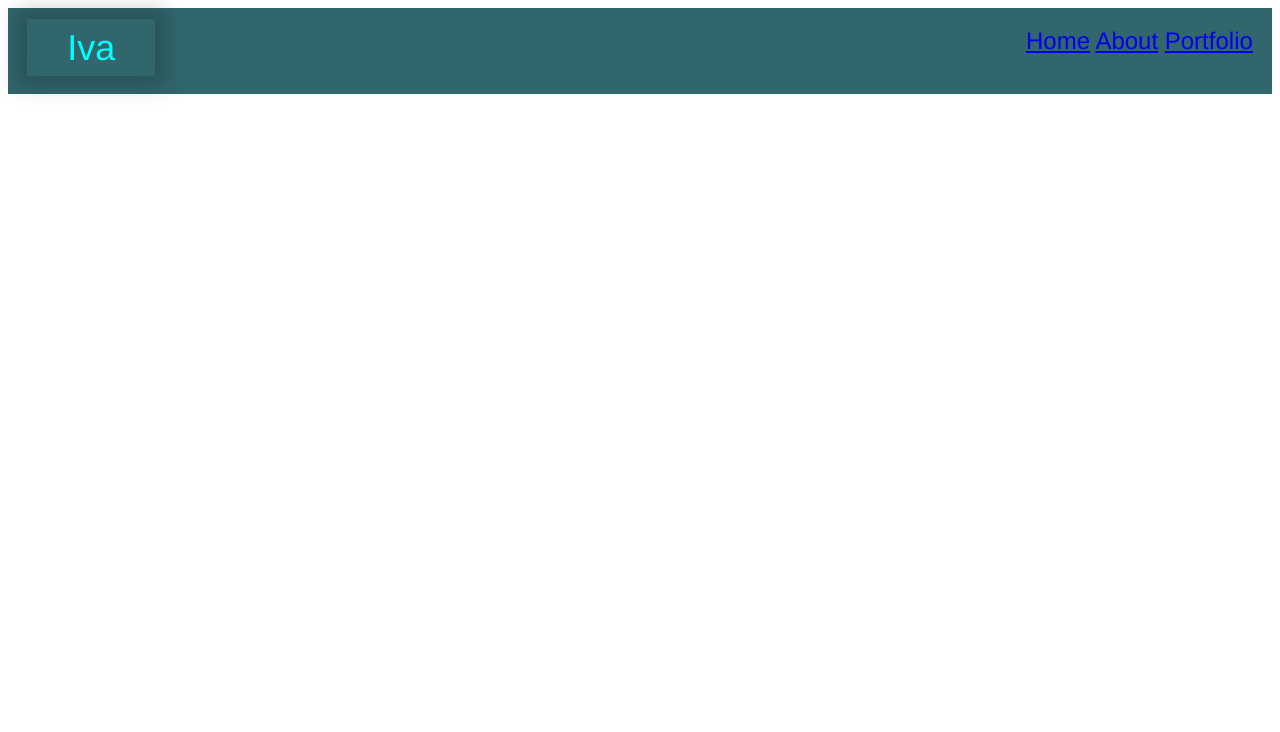
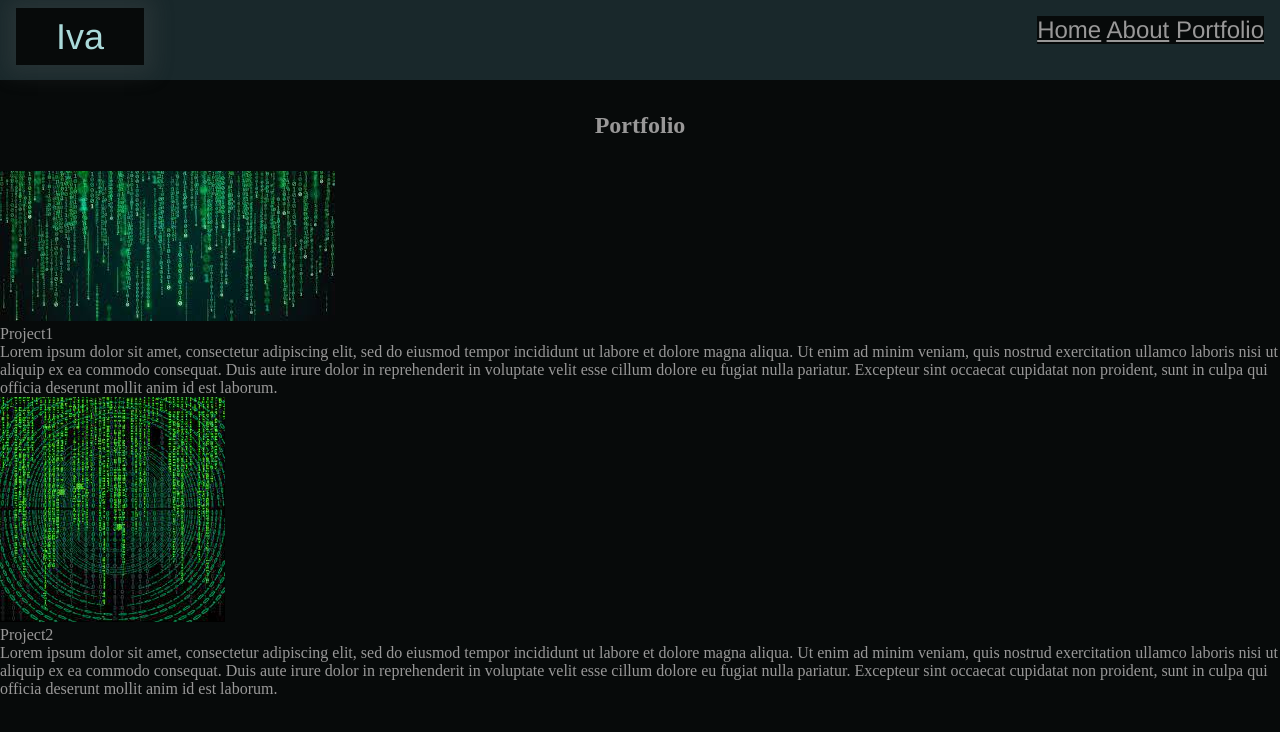
Before and after one commit to Mistymos3/careerSimulator, a plain HTML site: page careerSimulator/portfolio.html in a window 1280 px wide. Drawn offline with Linux system fonts and the light colour scheme.

Commit message:
added info to pages and added pictures

```diff
--- a/careerSimulator/portfolio.html
+++ b/careerSimulator/portfolio.html
@@ -18,6 +18,42 @@
             </div>
         </nav>
     </header>
+    <section>
+        <!-- <h1>Here is my </h1> -->
+        <!-- <h2>portfolio</h2> -->
+        <h1>Portfolio</h1>
+    </section>
+        <div class="portfolio">
+
+            <img src="./images/matrix.jpg" alt="code">
+
+        </div>
+        <p class="desc">Project1<br>Lorem ipsum dolor sit amet, consectetur adipiscing elit, sed do
+            eiusmod tempor incididunt ut labore et dolore magna aliqua. Ut
+            enim ad minim veniam, quis nostrud exercitation ullamco laboris
+            nisi ut aliquip ex ea commodo consequat. Duis aute irure dolor in
+            reprehenderit in voluptate velit esse cillum dolore eu fugiat
+            nulla pariatur. Excepteur sint occaecat cupidatat non proident,
+            sunt in culpa qui officia deserunt mollit anim id est laborum.</p>
+
+        <div class="portfolio">
+            <img src="./images/matrixCircular.jpg" alt="code">
+            <p class="desc">Project2<br>Lorem ipsum dolor sit amet, consectetur adipiscing elit, sed do
+                eiusmod tempor incididunt ut labore et dolore magna aliqua. Ut
+                enim ad minim veniam, quis nostrud exercitation ullamco laboris
+                nisi ut aliquip ex ea commodo consequat. Duis aute irure dolor in
+                reprehenderit in voluptate velit esse cillum dolore eu fugiat
+                nulla pariatur. Excepteur sint occaecat cupidatat non proident,
+                sunt in culpa qui officia deserunt mollit anim id est laborum.</p>
+        </div>
+
+
+
+
+    <footer>
+
+    </footer>
+
     <script scr="./javascript.js"></script>
 </body>
 </html>
--- a/careerSimulator/style.css
+++ b/careerSimulator/style.css
@@ -1,48 +1,64 @@
+*{
+    background-color: rgb(7, 10, 10)  ;
+    color: rgb(153, 152, 152);
+    margin: 0;
+    padding: 0;
+}
+
 .navTabs {
-    background-color: rgb(49, 102, 109);
+    /* display: flex; */
+    background-color: rgb(25, 40, 43);
     font-weight: 100;
     height: 3rem;
     font-size: 1.5rem;
     font-family:'Franklin Gothic Medium', 'Arial Narrow', Arial, sans-serif;
-    padding: 1.2rem;
+    padding: 1rem;
 }
 
 
 .logo {
-    color:aqua;
+    color:rgb(170, 218, 218);
     /* outline-offset: black; */
 
     font-weight: 200;
     font-size: 1.5em;
-    /* font-family: sans-serif; */
-
-    /* margin: ; */
     padding: 0.5rem 2.5rem 0.5rem 2.5rem;
-    box-shadow: 0 0 20px 10px rgb(0, 0, 0, 0.2);
+    box-shadow: 0 0 20px 10px rgba(97, 96, 96, 0.2);
 }
-
 
 .nav_right {
     float: right;
-    color:rgb(49, 102, 109);
+    /* color:rgb(49, 102, 109); */
 }
 
+.quote{
+    padding: 2rem;
+    background-color: rgba(97, 96, 96, 0.2);
+    box-shadow: 0 0 20px 10px rgba(97, 96, 96, 0.2);
+    /* box-sizing: border-box; */
+}
+
+/* .portfolio {
+    word-wrap: inherit;
+} */
 
 h1 {
     text-align: center;
 }
 
-
 h2 {
     text-align: center;
 }
 
-
 #about_me {
+    background-color: rgba(97, 96, 96, 0.2);
+    padding: 1rem;
     font-size: 0.9rem;
+    box-shadow: 0 0 20px 10px rgba(97, 96, 96, 0.2);
 }
 
 
 section {
     display: block;
+    padding: 2rem;
 }
```
Also changed, not shown: careerSimulator/about.html (+5 -2 lines), careerSimulator/index.html (+3 -0 lines), careerSimulator/images/books.jpg (added), careerSimulator/images/ellenglasgow_quote.jpg (added), careerSimulator/images/matrix.jpg (added), careerSimulator/images/matrixCircular.jpg (added), 1 other file.
